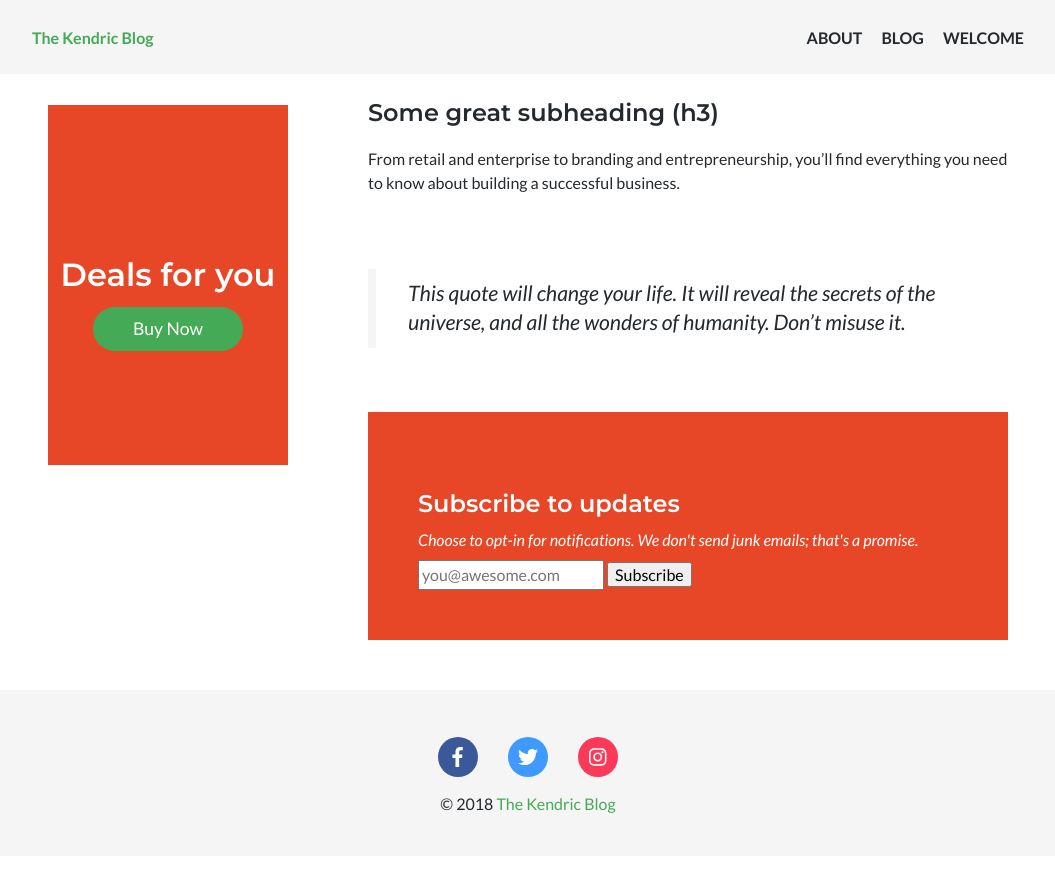
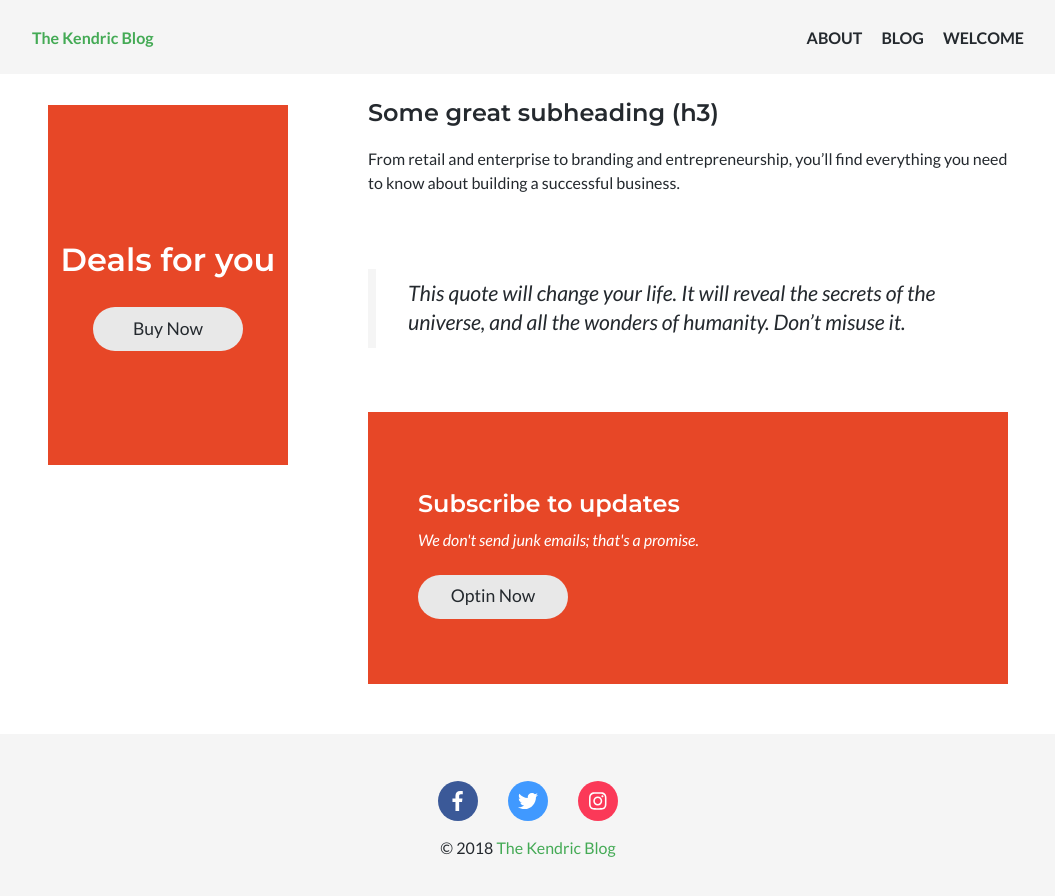
Before and after one commit to kendricng/kendric-blog, a Jekyll site: the page built from welcome.md, in a window 1280 px wide and 900 px high, scrolled down 1951 px. Shown: the top 896 px of the window, without its empty margins (112-1167 px from the left). Built offline with Jekyll 4.4.1, drawn with Linux system fonts in a browser that asks for light colours; nearby versions of some CDN libraries; comment, search, counter and statistics services are not loaded; before the commit the page ends 2807 px from its top, so only the background shows below that; some of the changed text lies outside the part shown.

Commit message:
update templates

```diff
--- a/_includes/subscribe/optin.html
+++ b/_includes/subscribe/optin.html
@@ -1,13 +1,25 @@
-<div id='mc_embed_signup' class = 'opt__in'>
+<div class = 'opt__in'>
   <h3 class = 'center'>Subscribe to updates </h3>
-  <p><em>Choose to opt-in for notifications. We don't send junk emails; that's a promise.</em></p>
-  <form action='{{ site.mailchimp.url }}'  method="post" id='mc-embedded-subscribe-form' name='mc-embedded-subscribe-form' class='validate chimp' target='_blank' novalidate>
-      <div id='mc_embed_signup_scroll'>
-      <label for='mce-EMAIL'></label>
-    <input type='email' value='' name='EMAIL' class='email chimp__input' id='mce-EMAIL' placeholder='you@awesome.com' required>
-      <div style='position: absolute; left: -5000px;' aria-hidden='true'><input type='text' name='{{ site.mailchimp.hidden }}' tabindex='-1' value=''></div>
-      <input type='submit' value='Subscribe' name='subscribe' id='mc-embedded-subscribe' class='chimp__submit'>
-      </div>
-  </form>
+  <p><em>We don't send junk emails; that's a promise.</em></p>
+  <div class = 'button__light'>Optin Now</div>
+
+  <!-- mailchimp code -->
+  <script
+    type="text/javascript"
+    src="//downloads.mailchimp.com/js/signup-forms/popup/embed.js"
+    data-dojo-config="usePlainJson: true, isDebug: false">
+  </script>
+  <script
+    type="text/javascript">
+    require(
+      ["mojo/signup-forms/Loader"],
+      function(L) {
+        L.start({
+          "baseUrl":"mc.us13.list-manage.com",
+          "uuid":"00a89507614f5411798c66b51",
+          "lid":"9bca42a71c"
+      })
+    })
+  </script>
+  <!-- end mailchimp code -->
 </div>
-<!-- Add user icon  -->
--- a/_includes/subscribe/sidebar-optin.html
+++ b/_includes/subscribe/sidebar-optin.html
@@ -1,7 +1,7 @@
-<div class = 'opt opt__side mt-4'>
-    <div class = ''>
-      <h2>Deals for you</h2>
-      <a href = '' class = 'button'>Buy Now</a>
-    </div>
-    <div id = 'deals'></div>
+<div id = 'deals'></div>
+<div class = 'opt opt__side mt-3'>
+  <div>
+    <h2>Deals for you</h2>
+    <a href = '' class = 'button__light'>Buy Now</a>
   </div>
+</div>
--- a/_layouts/welcome.html
+++ b/_layouts/welcome.html
@@ -9,6 +9,11 @@ layout: default
       <p>Hmm, this is how it looks like. Did I get it right?</p>
     </div>
     <!-- scroll button -->
+    <div class = 'text-center'>
+      <div class = 'button button__simple'>Get Started</div>
+      <div class = 'button button__light button__simple'>Learn More</div>
+
+    </div>
     <a class = 'round' href = '#deals'><div class = 'angle'></div></a>
   </div>
 </div>
```
